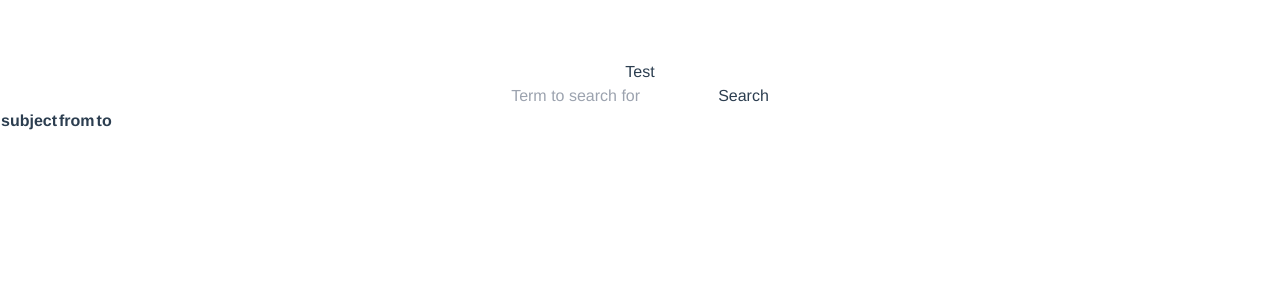
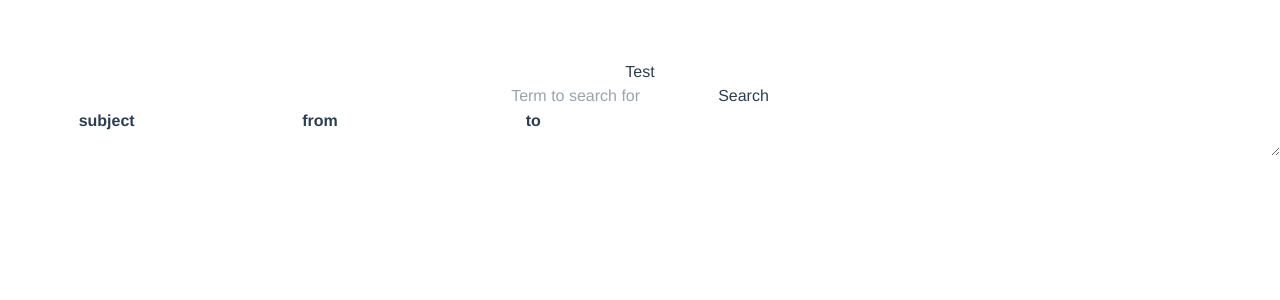
Before and after one commit to logdot/zincSearch, a Vue app in the folder frontend/: page / in a window 1280 px wide. Shown: the top 300 px of the page. Built offline with nearby package versions, Linux system fonts and the light colour scheme.

Commit message:
Add body viewer

```diff
--- a/frontend/src/App.vue
+++ b/frontend/src/App.vue
@@ -5,7 +5,11 @@
     <button>Search</button>
   </form>
 
-  <TableComponent :fields="fields" :data="searchResults" returnField="body" @row-clicked="rowClicked"/>
+  <div class="w-full grid grid-cols-2">
+    <TableComponent :fields="fields" :data="searchResults" returnField="body" @row-clicked="rowClicked" class="table-fixed w-full"/>
+
+    <textarea id="body-display" v-model="bodyDisplay" class="w-full"></textarea>
+  </div>
 </template>
 
 <script>
@@ -20,6 +24,7 @@ export default {
     searchTerm: '',
     searchResults: {},
     fields: ["subject", "from", "to"],
+    bodyDisplay: '',
   }},
 
   methods: {
@@ -38,6 +43,8 @@ export default {
 
     rowClicked(e) {
       console.log(`Row was clicked. Returned ${e}`)
+
+      this.bodyDisplay = e
     }
   }
 }
```
